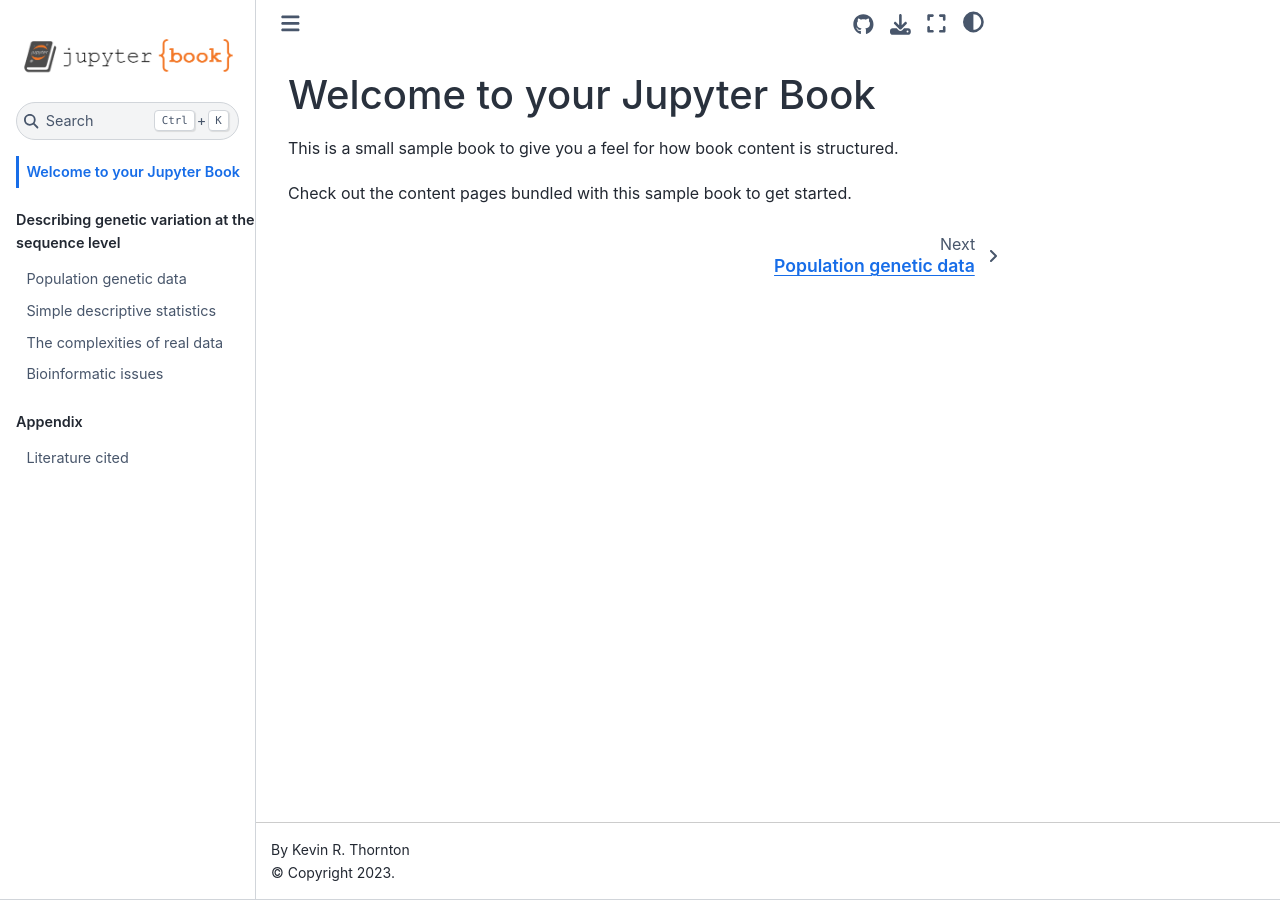
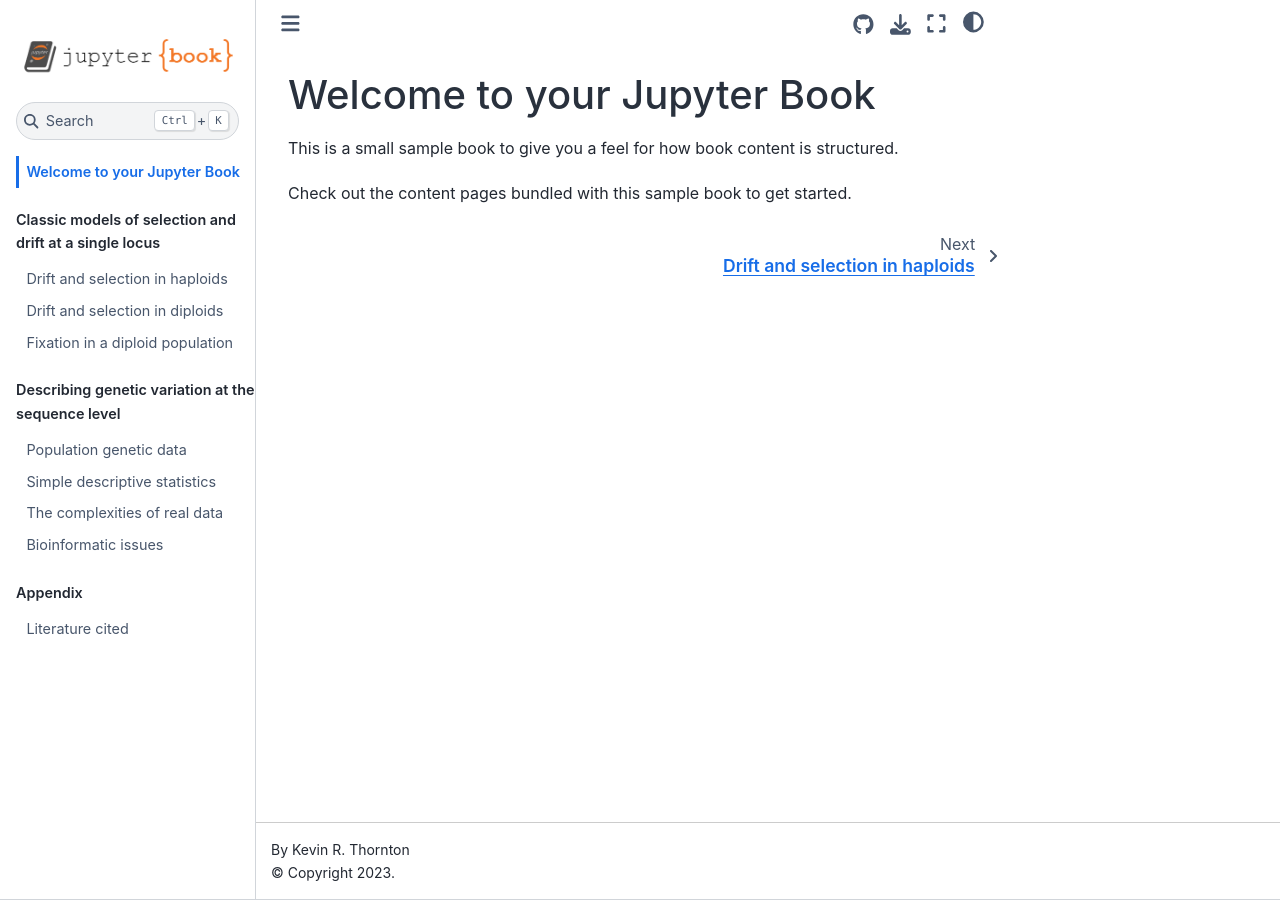
Before and after one commit to ThorntonLab/visual-popgen, a Jupyter Book: the page built from book/intro.md, in a window 1280 px wide. Built offline with Jupyter Book 1.0.4 settings and Sphinx 7.4.7 and the Sphinx Book theme 1.1.4, drawn with Linux system fonts in a browser that asks for light colours.

```diff
--- a/book/_toc.yml
+++ b/book/_toc.yml
@@ -1,6 +1,11 @@
 format: jb-book
 root: intro
 parts:
+  - caption: Classic models of selection and drift at a single locus
+    chapters:
+    - file: markdown/classic_selection_drift/haploids
+    - file: markdown/classic_selection_drift/diploids
+    - file: markdown/classic_selection_drift/diploid_fixation
   - caption: Describing genetic variation at the sequence level
     chapters:
     - file: markdown/describing_variation_data/variation_data_intro
```
Also changed, not shown: book/markdown/classic_selection_drift/diploid_fixation.md (added, +4 -0 lines), book/markdown/classic_selection_drift/diploids.md (added, +4 -0 lines), book/markdown/classic_selection_drift/haploids.md (added, +4 -0 lines).
